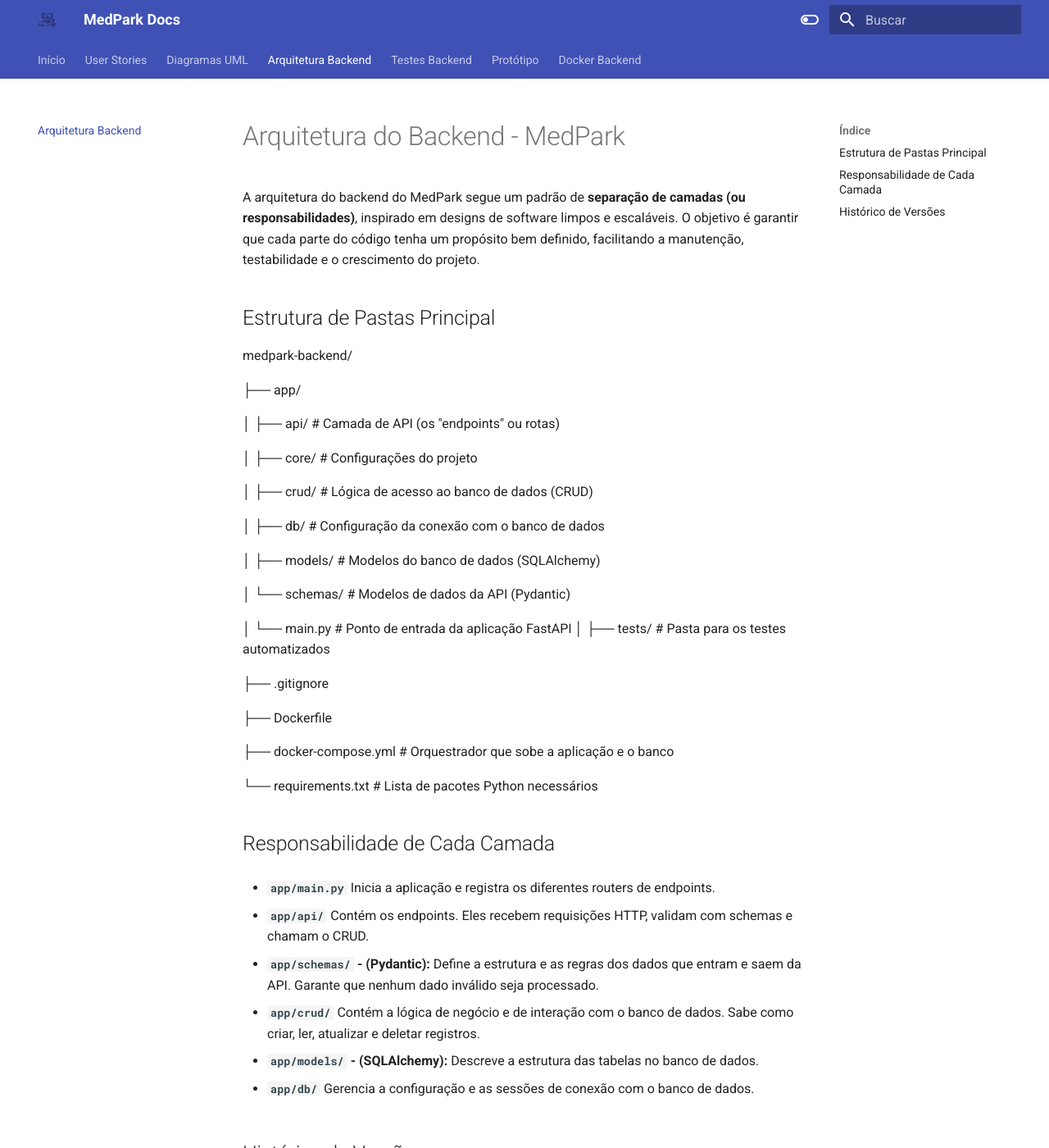
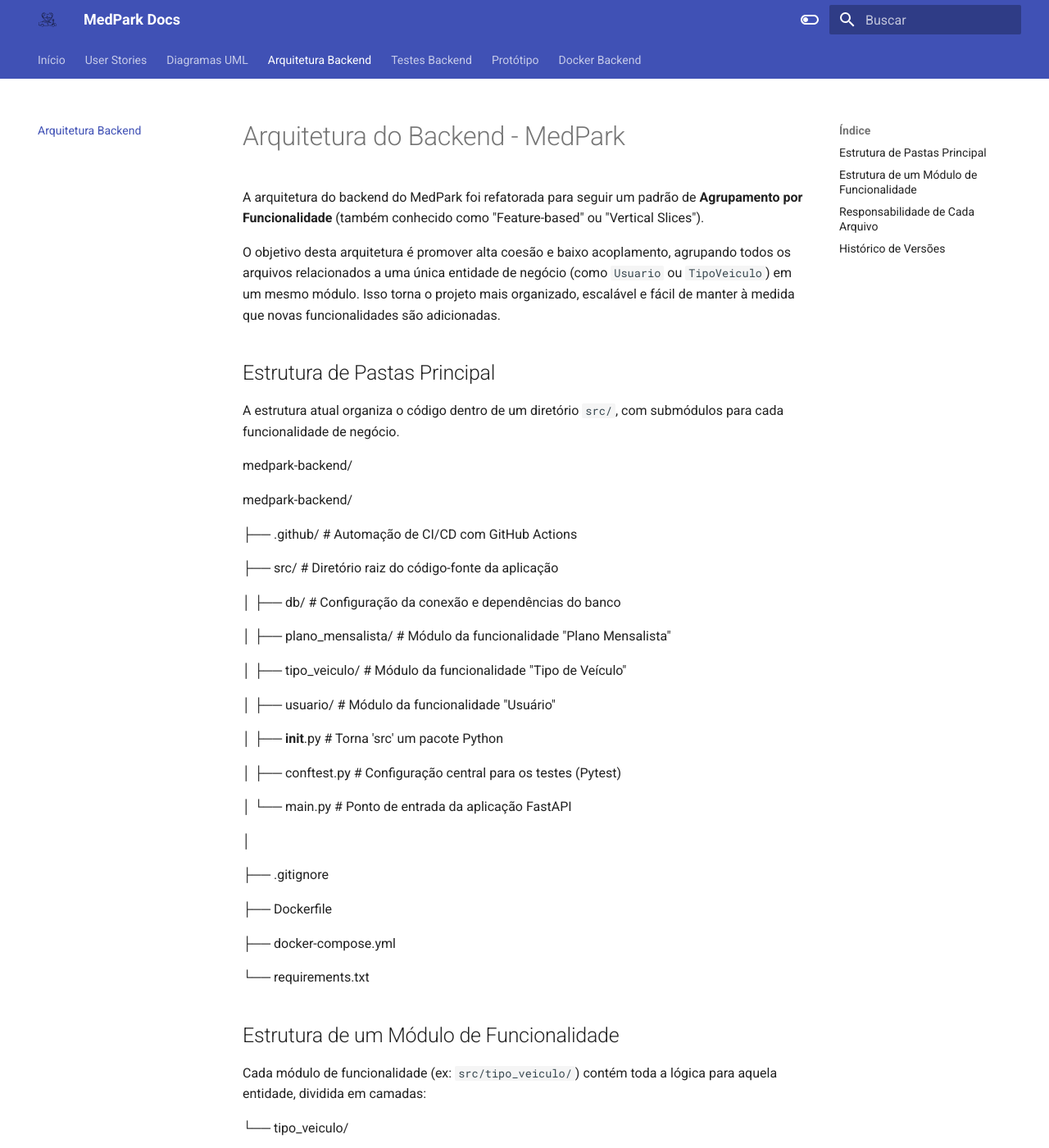
Before and after one commit to medpark-project/medpark-docs, an MkDocs documentation site: the page built from docs/arquitetura_backend.md, in a window 1280 px wide and 1400 px high. Shown: the whole window at 82% size. Built offline with MkDocs 1.6.1 and Material for MkDocs 9.7.7, drawn with Linux system fonts in a browser that asks for light colours; some of the changed text lies outside the part shown.

Commit message:
feat: atualiza doc de arquitetura para incluir mudanca arquitetural

```diff
--- a/docs/arquitetura_backend.md
+++ b/docs/arquitetura_backend.md
@@ -1,51 +1,78 @@
 # Arquitetura do Backend - MedPark
 
-A arquitetura do backend do MedPark segue um padrão de **separação de camadas (ou responsabilidades)**, inspirado em designs de software limpos e escaláveis. O objetivo é garantir que cada parte do código tenha um propósito bem definido, facilitando a manutenção, testabilidade e o crescimento do projeto.
+A arquitetura do backend do MedPark foi refatorada para seguir um padrão de **Agrupamento por Funcionalidade** (também conhecido como "Feature-based" ou "Vertical Slices").
+
+O objetivo desta arquitetura é promover alta coesão e baixo acoplamento, agrupando todos os arquivos relacionados a uma única entidade de negócio (como `Usuario` ou `TipoVeiculo`) em um mesmo módulo. Isso torna o projeto mais organizado, escalável e fácil de manter à medida que novas funcionalidades são adicionadas.
 
 ## Estrutura de Pastas Principal
 
+A estrutura atual organiza o código dentro de um diretório `src/`, com submódulos para cada funcionalidade de negócio.
+
 medpark-backend/
 
-├── app/
+medpark-backend/
 
-│   ├── api/              # Camada de API (os "endpoints" ou rotas)
+├── .github/              # Automação de CI/CD com GitHub Actions
 
-│   ├── core/             # Configurações do projeto
+├── src/                  # Diretório raiz do código-fonte da aplicação
 
-│   ├── crud/             # Lógica de acesso ao banco de dados (CRUD)
+│   ├── db/               # Configuração da conexão e dependências do banco
 
-│   ├── db/               # Configuração da conexão com o banco de dados
+│   ├── plano_mensalista/   # Módulo da funcionalidade "Plano Mensalista"
 
-│   ├── models/           # Modelos do banco de dados (SQLAlchemy)
+│   ├── tipo_veiculo/     # Módulo da funcionalidade "Tipo de Veículo"
 
-│   └── schemas/          # Modelos de dados da API (Pydantic)
+│   ├── usuario/          # Módulo da funcionalidade "Usuário"
+
+│   ├── __init__.py       # Torna 'src' um pacote Python
+
+│   ├── conftest.py       # Configuração central para os testes (Pytest)
 
 │   └── main.py           # Ponto de entrada da aplicação FastAPI
+
 │
-├── tests/                # Pasta para os testes automatizados
 
 ├── .gitignore
 
 ├── Dockerfile
 
-├── docker-compose.yml    # Orquestrador que sobe a aplicação e o banco
+├── docker-compose.yml
 
-└── requirements.txt      # Lista de pacotes Python necessários
+└── requirements.txt
+
+## Estrutura de um Módulo de Funcionalidade
+
+Cada módulo de funcionalidade (ex: `src/tipo_veiculo/`) contém toda a lógica para aquela entidade, dividida em camadas:
+
+└── tipo_veiculo/
+
+├── __init__.py
+
+├── model.py         # Camada de Dados: Modelo da tabela (SQLAlchemy)
+
+├── schema.py        # Camada de Apresentação: Contratos da API (Pydantic)
+
+├── repository.py    # Camada de Acesso a Dados: Funções CRUD (ex-crud)
+
+├── router.py        # Camada de Apresentação: Endpoints da API (ex-api)
+
+├── test_integracao.py # Teste de Integração para o router
+
+└── test_unitario.py # Teste Unitário para o repository
 
 
-## Responsabilidade de Cada Camada
+## Responsabilidade de Cada Arquivo
 
-- **`app/main.py`** Inicia a aplicação e registra os diferentes routers de endpoints.
+- **`src/main.py`**: O ponto de entrada principal. É responsável por criar a aplicação FastAPI e incluir os `router.py` de cada módulo de funcionalidade.
 
-- **`app/api/`** Contém os endpoints. Eles recebem requisições HTTP, validam com schemas e chamam o CRUD.
+- **`src/db/`**: Um módulo compartilhado que contém a lógica de conexão com o banco de dados (`session.py`) e a dependência `get_db` (`dependencies.py`) usada pelos routers.
 
-- **`app/schemas/` - (Pydantic):** Define a estrutura e as regras dos dados que entram e saem da API. Garante que nenhum dado inválido seja processado.
-
-- **`app/crud/`** Contém a lógica de negócio e de interação com o banco de dados. Sabe como criar, ler, atualizar e deletar registros.
-
-- **`app/models/` - (SQLAlchemy):** Descreve a estrutura das tabelas no banco de dados.
-
-- **`app/db/`** Gerencia a configuração e as sessões de conexão com o banco de dados.
+- **Dentro de cada módulo (ex: `src/usuario/`)**:
+    - **`model.py`**: Define a estrutura da tabela do banco de dados usando SQLAlchemy.
+    - **`schema.py`**: Define os contratos de dados para a API usando Pydantic.
+    - **`repository.py`**: Contém a lógica de negócio e as funções para interagir com o banco de dados (Create, Read, Update, Delete).
+    - **`router.py`**: Define os endpoints da API (`@router.get`, `@router.post`, etc.). Ele recebe as requisições HTTP, usa os `schema.py` para validação e chama as funções do `repository.py`.
+    - **`test_*.py`**: Arquivos de teste co-localizados, que validam o comportamento do módulo.
 
 ## Histórico de Versões
 
@@ -64,10 +91,17 @@
         <td align="left">1.0</td>
         <td align="left">28/09/2025</td>
         <td align="left">Brunna Louise</td>
-        <td align="left">Criação do documento.</td>
+        <td align="left">Criação inicial do documento com arquitetura por camada.</td>
+      </tr>
+      <tr>
+        <td align="left">2.0</td>
+        <td align="left">03/10/2025</td>
+        <td align="left">Brunna Louise</td>
+        <td align="left">Refatoração completa para arquitetura por funcionalidade (feature-based), seguindo novas diretrizes.</td>
       </tr>
     </tbody>
   </table>
 </div>
 
 <p class="caption">Tabela 1: Histórico de versões do documento de arquitetura do backend.</p>
+mento de arquitetura do backend.</p>
```
